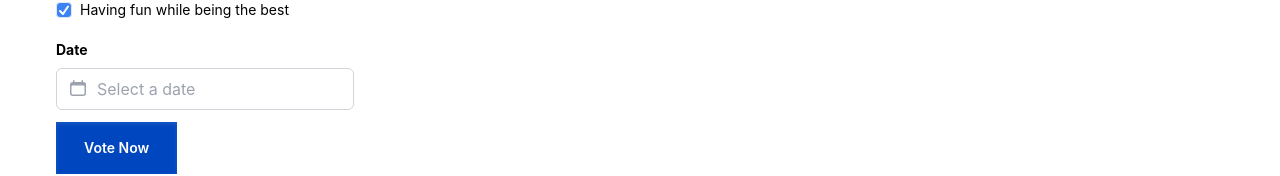
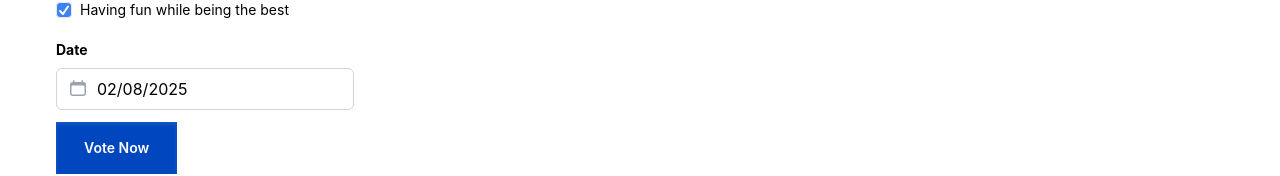
Before and after one commit to oviematthew/bestinuniform980, a React (Vite) app: page / in a window 1280 px wide. Shown: the part 538-714 px from the top of the page. Built offline with nearby package versions, Linux system fonts and the light colour scheme; no server answers; the database is empty.

Commit message:
date restriction

```diff
--- a/src/Pages/Home.jsx
+++ b/src/Pages/Home.jsx
@@ -13,7 +13,7 @@ export default function Home() {
   const [nominator, setNominator] = useState(null);
   const [nominated, setNominated] = useState(null);
   const [errorMessage, setErrorMessage] = useState("");
-  const [currentDate, setCurrentDate] = useState(null);
+  const [currentDate, setCurrentDate] = useState(new Date());
   const [reason, setReason] = useState("");
   const [votingLive, setVotingLive] = useState(true);
 
```
